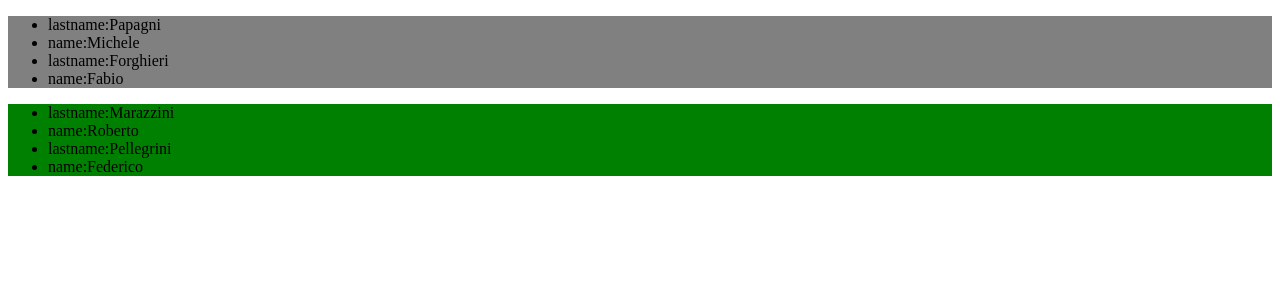
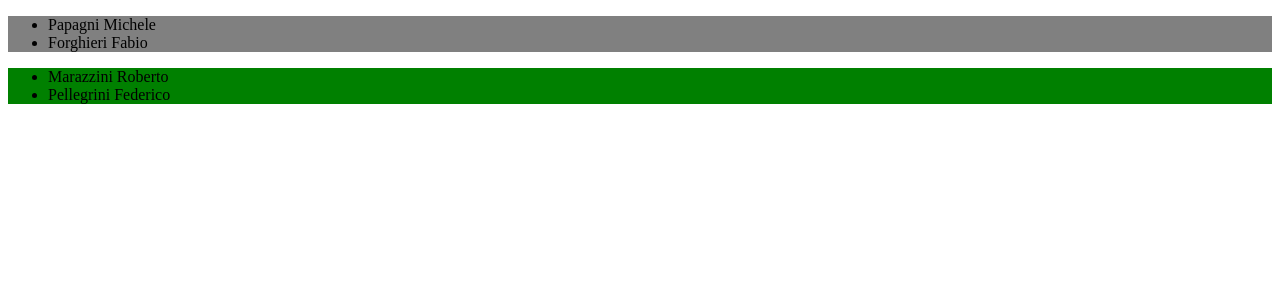
Before and after one commit to CodeYouness/php-snacks-b1, a PHP site: page / in a window 1280 px wide. Shown: the top 300 px of the page. Run offline with PHP 8.4, Linux system fonts and the light colour scheme.

Commit message:
stylized better

```diff
--- a/Snack6/index.php
+++ b/Snack6/index.php
@@ -51,8 +51,7 @@ foreach ($db as $key => $value) {
             <ul>
                 <?php
                 foreach ($teachers as $key => $value) {
-                    echo "<li>" . "lastname:" . $value['lastname'] . "</li>";
-                    echo "<li>" . "name:" . $value['name'] . "</li>";
+                    echo "<li>" .  $value['lastname'] . " " . $value['name'] . "</li>";
                 } ?>
             </ul>
         </div>
@@ -61,8 +60,7 @@ foreach ($db as $key => $value) {
             <ul>
                 <?php
                 foreach ($pm as $key => $value) {
-                    echo "<li>" . "lastname:" . $value['lastname'] . "</li>";
-                    echo "<li>" . "name:" . $value['name'] . "</li>";
+                    echo "<li>" .  $value['lastname'] . " " . $value['name'] . "</li>";
                 } ?>
             </ul>
         </div>
```
